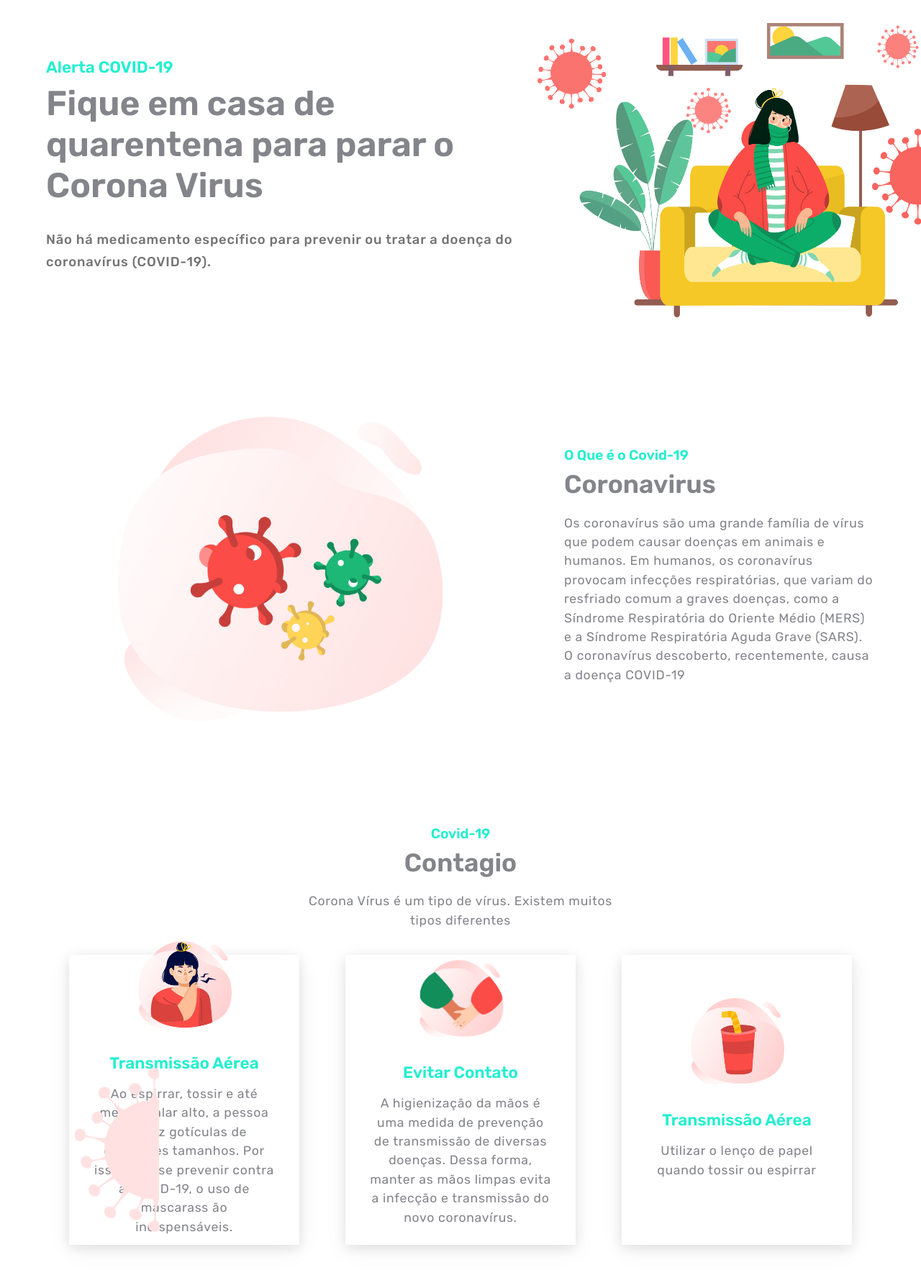
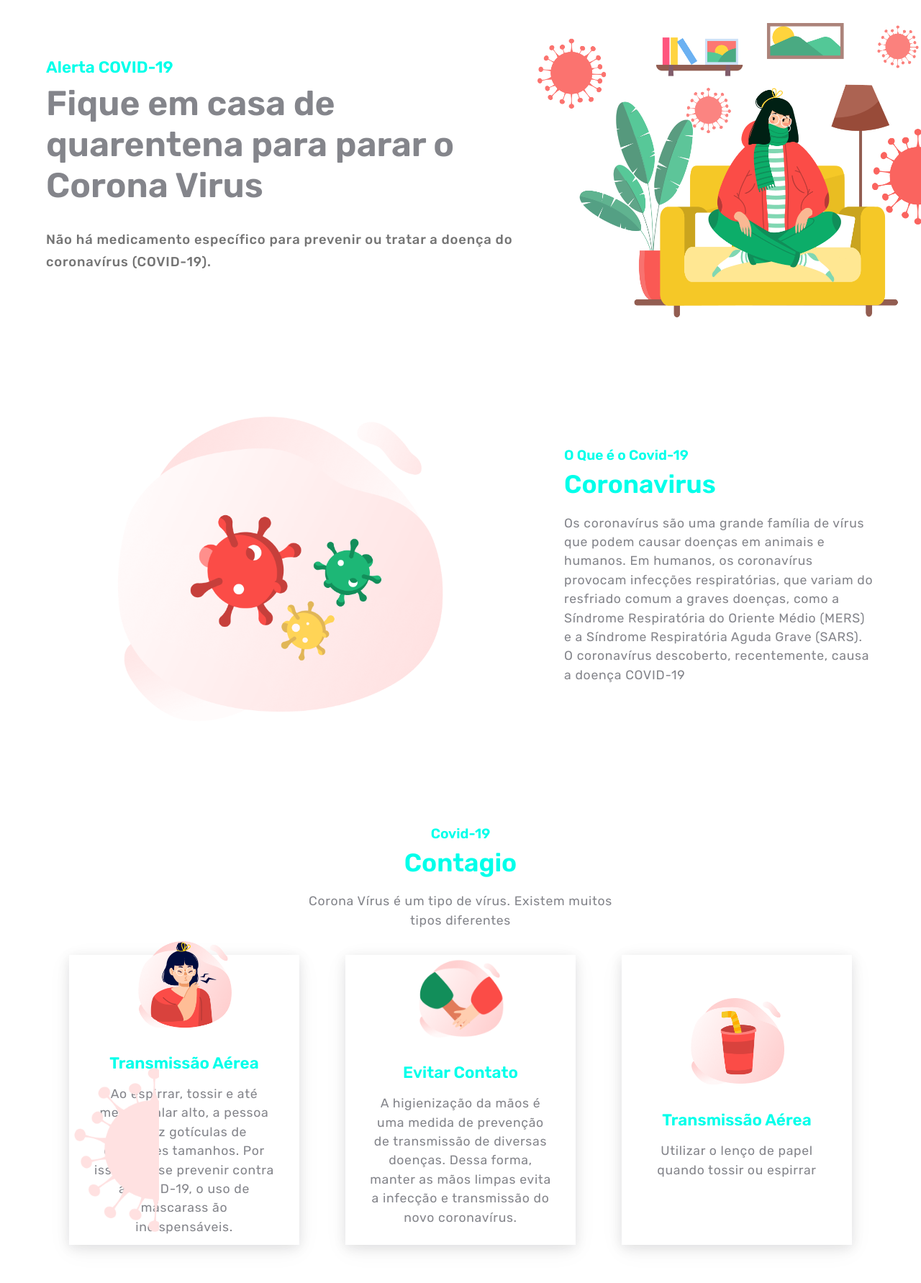
Before and after one commit to Xandyssz/2-Ano_Instituto-Federal-LACIF, a PHP site: page /Covid19.html in a window 1280 px wide. Shown: the part 137-1920 px from the top of the page at 72% size. Run offline with PHP 8.4, Linux system fonts and the light colour scheme; some web fonts are replaced.

Commit message:
Atualização das Cores

```diff
--- a/css/stylecovid.css
+++ b/css/stylecovid.css
@@ -67,17 +67,17 @@ h1 {
 }
 
 h2 {
-  color: #84858b; /* SUBTITULOS E COR DOS NUMEROS */
+  color: #00ffea; /* SUBTITULOS E COR DOS NUMEROS */
   font-size: 2.2em;
 }
 
 h3 {
-  color: #23efd0; /* ALERTA / LETRAS DA COR CONTAGIO COVID */
+  color: #00ffea; /* ALERTA / LETRAS DA COR CONTAGIO COVID */
   font-size: 1.4em;
 }
 
 h4 {
-  color: #23efd0; /* COR DE TODOS OS TITULOS*/
+  color: #00ffea; /* COR DE TODOS OS TITULOS*/
   font-size: 1.2em;
 }
 
@@ -312,7 +312,7 @@ nav .container .links ul li button {
 .contagion .cards .card:hover {
   -webkit-box-shadow: rgba(17, 17, 26, 0.1) 0px 4px 16px, rgba(17, 17, 26, 0.1) 0px 8px 24px, rgba(17, 17, 26, 0.1) 0px 16px 56px;
           box-shadow: rgba(17, 17, 26, 0.1) 0px 4px 16px, rgba(17, 17, 26, 0.1) 0px 8px 24px, rgba(17, 17, 26, 0.1) 0px 16px 56px;
-  border-bottom: 0.2rem solid #ef233c; /* BORAS CONTAGIO */
+  border-bottom: 0.2rem solid #23efd0; /* BORAS CONTAGIO */
 }
 
 .symptoms {
@@ -444,8 +444,8 @@ nav .container .links ul li button {
   -webkit-box-pack: center;
       -ms-flex-pack: center;
           justify-content: center;
-  background-color: #ffe6e8; /* COR DA BORDA DOS NUMEROS */
-  color: #ef233c; /* COR DOS NUMEROS */
+  background-color: #f5f5f5; /* COR DA BORDA DOS NUMEROS */
+  color: #000000; /* COR DOS NUMEROS */
   font-size: 2em;
   border-radius: 100%;
   height: 5rem;
@@ -537,7 +537,7 @@ footer .social-links i:hover {
       -ms-flex-pack: center;
           justify-content: center;
   margin: 1rem 0;
-  color: #248277; /* COR DO COPYRIGHT */
+  color: #00ffea; /* COR DO COPYRIGHT */
 }
 
 @media (max-width: 480px) {
```
